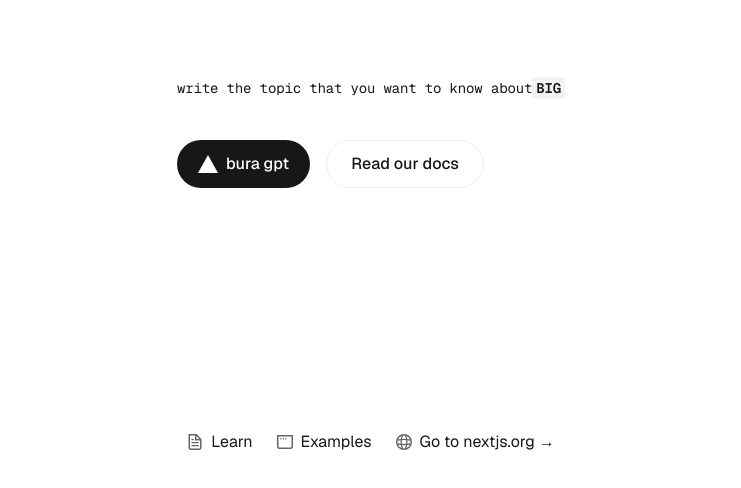
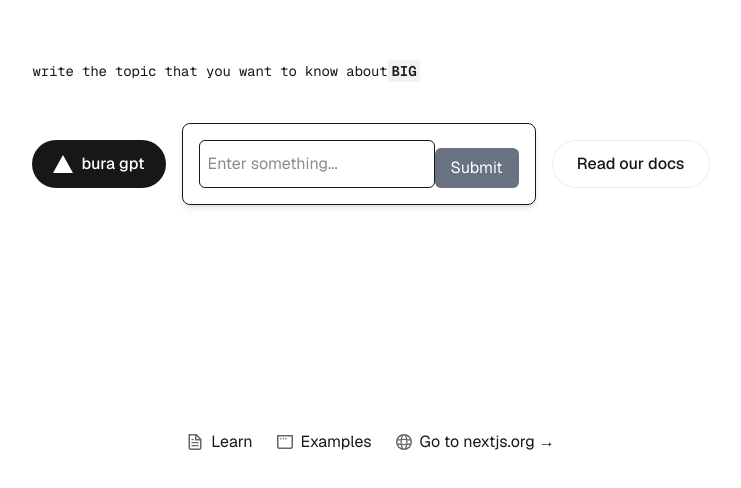
Before and after one commit to BirukM14/ai_fast_api_next, a Next.js app in the folder client/: page / in a window 1280 px wide. Shown: the part 268-756 px from the top of the page, without its empty margins (269-1010 px from the left). Built offline with nearby package versions, Linux system fonts and the light colour scheme.

Commit message:
Refactor InputForm component and API endpoint; move to new directory structure

```diff
--- /dev/null
+++ b/client/src/app/api/generate/route.ts
@@ -0,0 +1,6 @@
+import { NextRequest, NextResponse } from "next/server";
+
+export async function POST(req: NextRequest) {
+    const { input } = await req.json();
+    return NextResponse.json({ message: `Received: ${input}` });
+}
--- a/client/src/app/page.tsx
+++ b/client/src/app/page.tsx
@@ -1,4 +1,5 @@
 import Image from "next/image";
+import InputForm from "@/components/InputForm";
 
 export default function Home() {
   return (
@@ -36,6 +37,7 @@
             />
             bura gpt
           </a>
+          <InputForm/>
           <a
             className="rounded-full border border-solid border-black/[.08] dark:border-white/[.145] transition-colors flex items-center justify-center hover:bg-[#f2f2f2] dark:hover:bg-[#1a1a1a] hover:border-transparent font-medium text-sm sm:text-base h-10 sm:h-12 px-4 sm:px-5 w-full sm:w-auto md:w-[158px]"
             href="/about"
--- a/client/src/app/components/InputForm.tsx
+++ b/client/src/components/InputForm.tsx
@@ -23,7 +23,7 @@
     };
 
     return (
-        <div className="p-4 border rounded-lg shadow-md">
+        <div className="flex justify-between p-4 border rounded-lg shadow-md">
             <input
                 type="text"
                 value={inputValue}
@@ -31,9 +31,10 @@
                 placeholder="Enter something..."
                 className="border p-2 rounded-md w-full"
             />
+
             <button
                 onClick={handleSubmit}
-                className="mt-2 bg-blue-500 text-white px-4 py-2 rounded-md"
+                className="mt-2 bg-gray-500 hover:white text-white px-4 py-2 rounded-md"
             >
                 Submit
             </button>
```
Also changed, not shown: client/src/components/pages/api/generate/route.ts (added).
